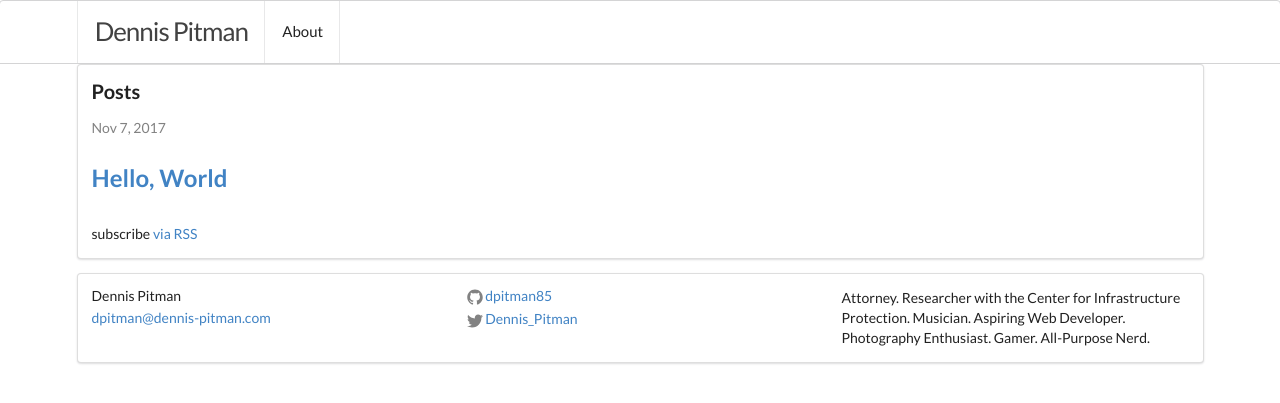
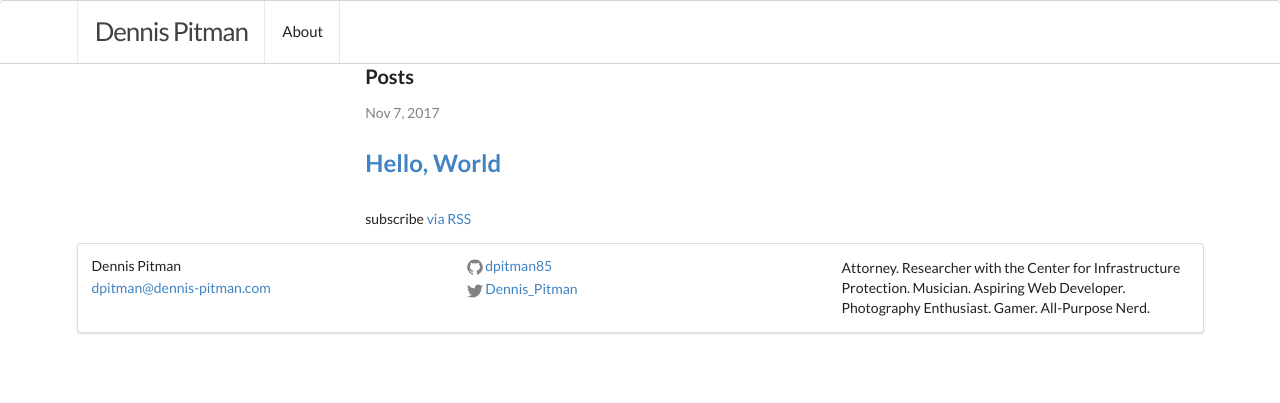
Before and after one commit to dpitman85/dpitman85.github.io, a Jekyll site: the page built from index.html, in a window 1280 px wide. Shown: the top 403 px of the page. Built offline with Jekyll 4.4.1, drawn with Linux system fonts in a browser that asks for light colours.

Commit message:
Update default body to use Semantic UI grid.

```diff
--- a/_layouts/default.html
+++ b/_layouts/default.html
@@ -8,8 +8,10 @@
     {% include header.html %}
 
     <div class="ui container">
-      <div class="ui segment">
-        {{ content }}
+      <div class="ui two column centered grid">
+        <div class="column">
+	        {{ content }}
+        </div>
       </div>
     </div>
 
```
